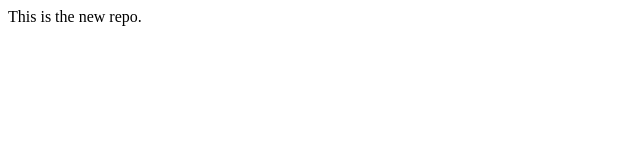
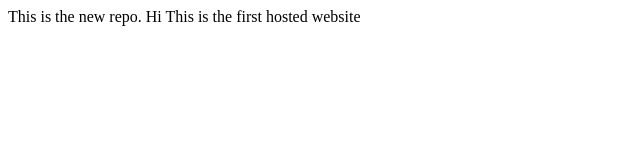
Before and after one commit to tushar131999/TusharSharma.com, a plain HTML site: page index.html in a window 1280 px wide. Shown: the whole page, without its empty margins (0-640 px from the left). Drawn offline with Linux system fonts and the light colour scheme.

Commit message:
refactor: text change

```diff
--- a/index.html
+++ b/index.html
@@ -6,6 +6,6 @@
     <title>Title of page</title>
   </head>
   <body>
-    This is the new repo.
+    This is the new repo. Hi This is the first hosted website
   </body>
 </html>
```
